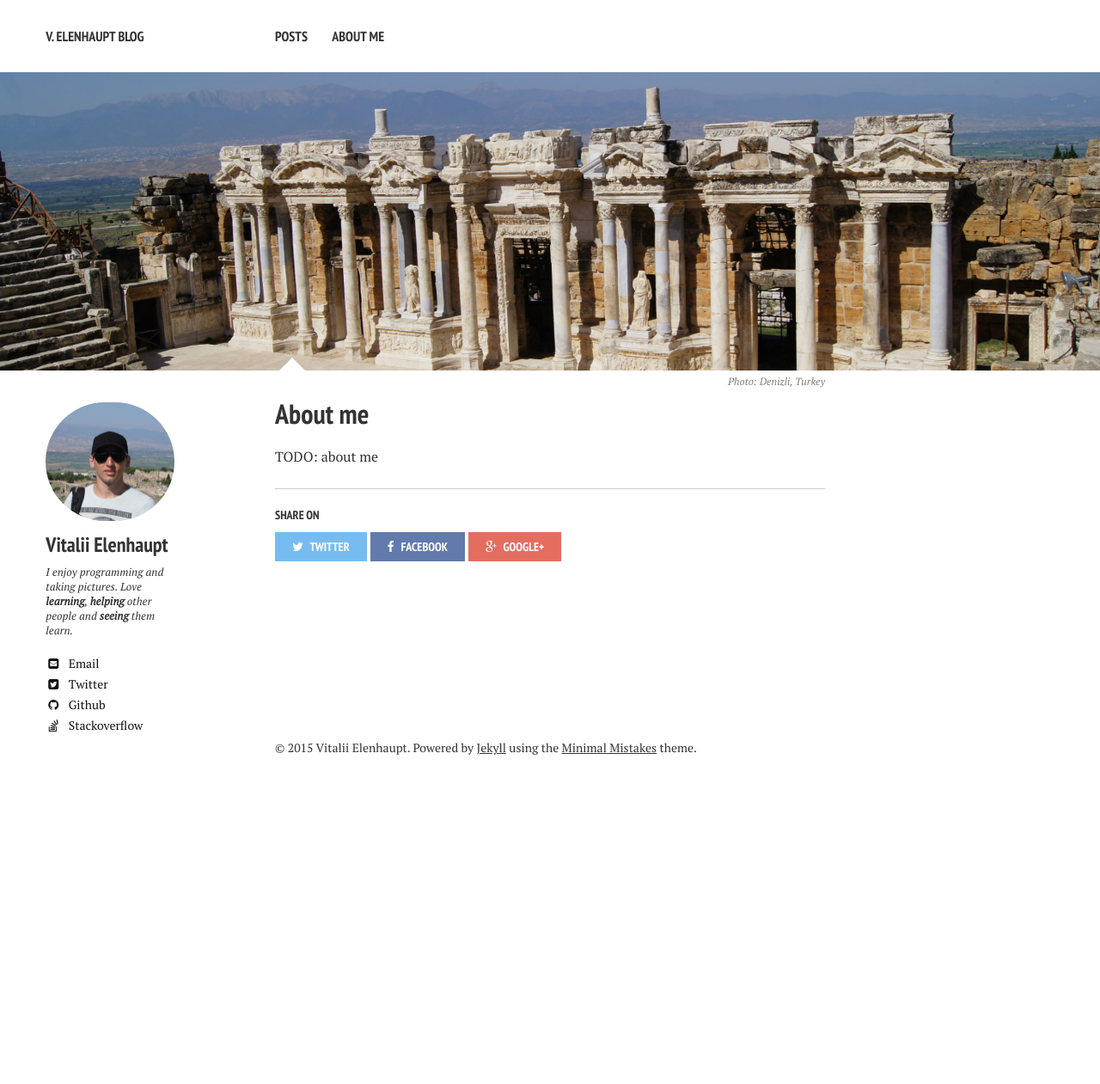
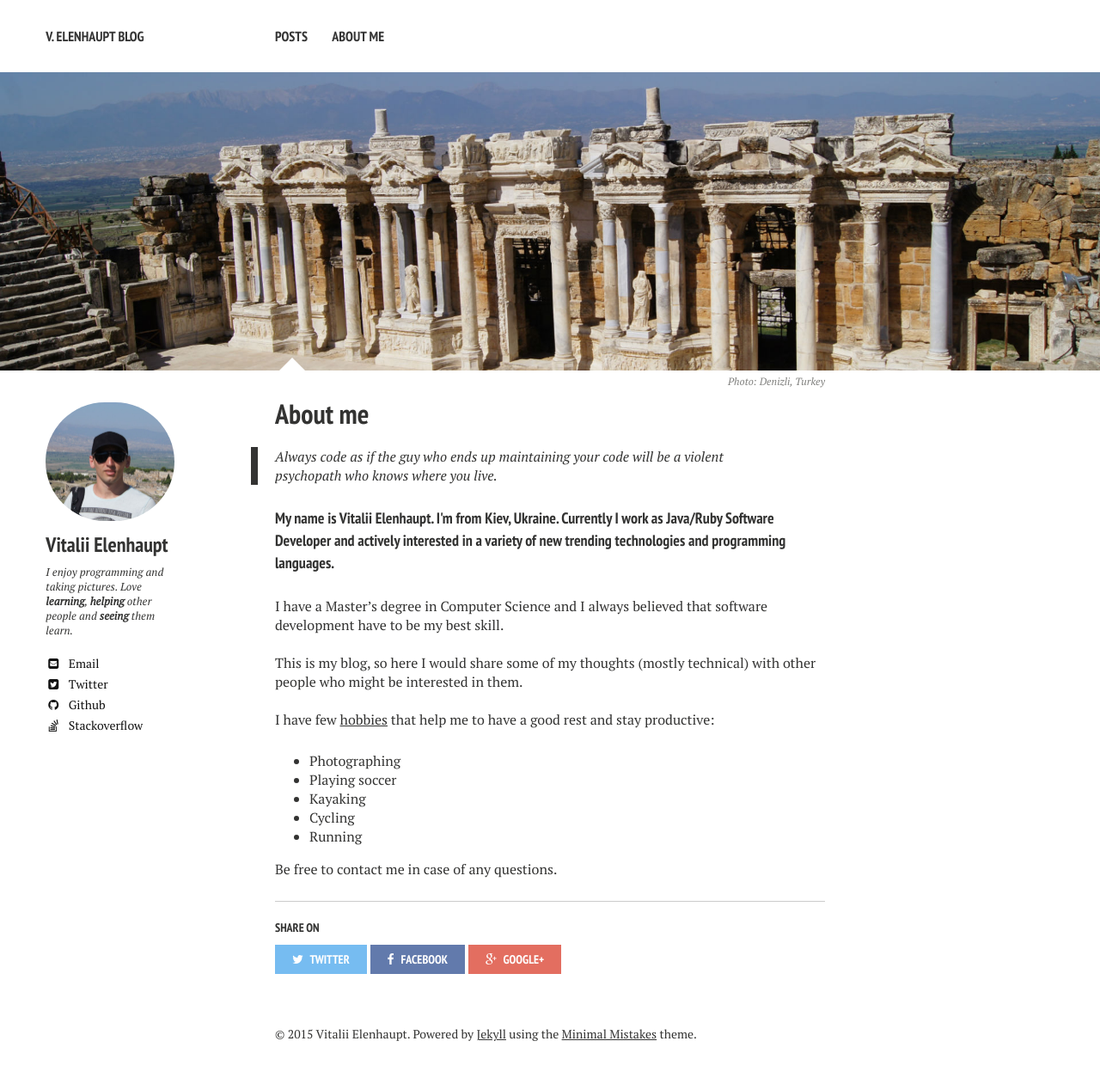
Before and after one commit to veelenga/veelenga.github.io, a Jekyll site: the page built from about/index.md, in a window 1280 px wide. Shown: the whole page at 86% size. Built offline with Jekyll 4.4.1, drawn with Linux system fonts in a browser that asks for light colours; nearby versions of some CDN libraries; before the commit the page ends 928 px from its top, so only the background shows below that.

Commit message:
Filling about me

```diff
--- /dev/null
+++ b/_posts/2015-08-21-my-frist-post-coming-soon.markdown
@@ -0,0 +1,5 @@
+---
+layout: post
+title: "My frist post coming soon"
+date: 2015-08-21T19:17:11+03:00
+---
--- a/_sass/typography.scss
+++ b/_sass/typography.scss
@@ -158,7 +158,7 @@ p {
 	// sibling indentation
   @if $paragraph-indent == true {
     & + p {
-			text-indent: $indent-var;
+			//text-indent: $indent-var;
 			margin-top: -($indent-var);
 		}
 	}
--- a/about/index.md
+++ b/about/index.md
@@ -1,12 +1,34 @@
 ---
 layout: page
 title: About me
-tags: [about, veelenga, vitalii, elenhaupt]
-modified: 2015-08-15T20:53:07.573882-04:00
+tags: [about, me, programming, veelenga, vitalii, elenhaupt, elengaupt]
+modified: 2015-08-21T20:53:07.573882-04:00
 comments: false
 image:
   feature: about-me.jpg
   photo: Denizli, Turkey
 ---
 
-TODO: about me
+> Always code as if the guy who ends up maintaining your code will be a violent psychopath who knows where you live.
+
+<h4>
+My name is Vitalii Elenhaupt. I'm from Kiev, Ukraine. Currently I work as Java/Ruby Software Developer and actively interested in a variety of new trending technologies and programming languages.
+</h4>
+
+I have a Master's degree in Computer Science and I always believed that software development have to be my best skill.
+
+<br/>
+
+This is my blog, so here I would share some of my thoughts (mostly technical) with other people who might be interested in them.
+
+<br/>
+
+I have few <u>hobbies</u> that help me to have a good rest and stay productive:
+
+  * Photographing
+  * Playing soccer
+  * Kayaking
+  * Cycling
+  * Running
+
+Be free to contact me in case of any questions.
```
